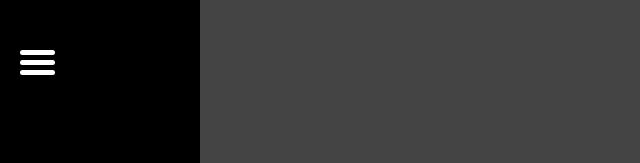
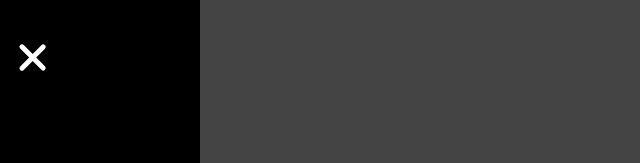
Before and after one commit to ChiobiJason/NetNinja-Coding-Challenges-challenge-1, a plain HTML site: page index.html in a window 1280 px wide. Both pictures are taken after a click on the element 37 px from the left and 70 px from the top of the page. Shown: the top 163 px of the page, 0-640 px from the left. Drawn offline with Linux system fonts and the light colour scheme.

Commit message:
Completed challenge

```diff
--- a/index.css
+++ b/index.css
@@ -39,6 +39,7 @@ nav {
   top: 0;
   z-index: 0;
   opacity: 0;
+  left: -200px;
 }
 
 nav > ul {
@@ -46,6 +47,7 @@ nav > ul {
 }
 
 nav.show {
+  left: 0px;
   opacity: 1;
 }
 
@@ -70,6 +72,25 @@ ul > li {
   flex-direction: column;
   align-items: flex-start;
 }
-/* open state */
+
+.burger.show span:nth-child(1) {
+  transform: rotate(45deg) translateY(7px);
+}
+
+.burger.show span:nth-child(2) {
+  display: none;
+}
+
+.burger.show span:nth-child(3) {
+  transform: rotate(-45deg) translateY(-7px);
+}
 
 /* transitions */
+
+nav {
+  transition: left ease-in 0.3s;
+}
+
+.burger span {
+  transition: all ease-in 0.3s;
+}
--- a/index.js
+++ b/index.js
@@ -5,4 +5,5 @@ console.log(nav);
 
 burger.addEventListener("click", () => {
     nav.classList.toggle("show")
+    burger.classList.toggle("show")
 })
```
